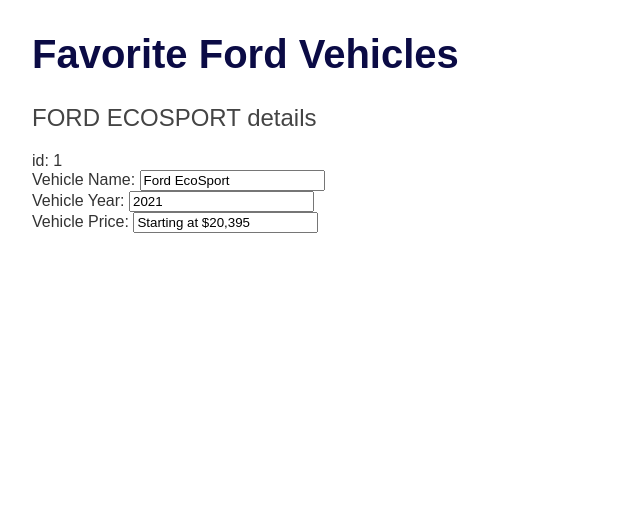
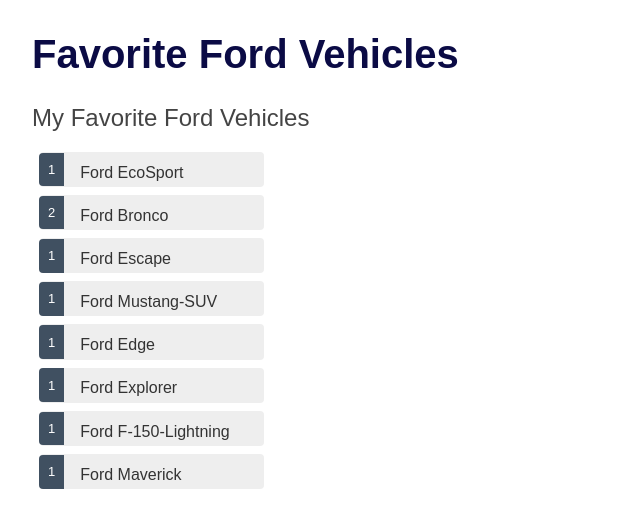
Before and after one commit to Daysired/angular-favorite-ford-vehicles, an Angular app: page /vehicles in a window 1280 px wide. Shown: the top 528 px of the page, without its empty margins (0-640 px from the left). Built offline with nearby package versions, Linux system fonts and the light colour scheme.

Commit message:
displayed list of mock vehicles on screen and their details when selected, plus added styles to the list

```diff
--- a/src/app/vehicles/vehicles.component.html
+++ b/src/app/vehicles/vehicles.component.html
@@ -1,15 +1,28 @@
-<h2>{{vehicle.name | uppercase}} details</h2>
-<div><span>id: </span>{{vehicle.id}}</div>
+<h2>My Favorite Ford Vehicles</h2>
+<ul class="vehicles">
+  <li *ngFor="let vehicle of vehicles"
+      [class.selected]="vehicle === selectedVehicle"
+      (click)="onSelect(vehicle)">
+    <span class="badge">{{vehicle.id}}</span> {{vehicle.name}}
+  </li>
+</ul>
+
+<div *ngIf="selectedVehicle">
+
+<h2>{{selectedVehicle.name | uppercase}} Details</h2>
+<div><span>id: </span>{{selectedVehicle.id}}</div>
 
 <div>
-  <label for="name">Vehicle Name: </label>
-  <input id="name" [(ngModel)]="vehicle.name" placeholder="name">
+  <label for="vehicle-name">Vehicle Name: </label>
+  <input id="vehicle-name" [(ngModel)]="selectedVehicle.name" placeholder="name">
 </div>
 <div>
   <label for="year">Vehicle Year: </label>
-  <input id="year" [(ngModel)]="vehicle.year" placeholder="year">
+  <input id="year" [(ngModel)]="selectedVehicle.year" placeholder="year">
 </div>
 <div>
   <label for="price">Vehicle Price: </label>
-  <input id="price" [(ngModel)]="vehicle.price" placeholder="price">
+  <input id="price" [(ngModel)]="selectedVehicle.price" placeholder="price">
 </div>
+
+</div>
--- a/src/app/vehicles/vehicles.component.scss
+++ b/src/app/vehicles/vehicles.component.scss
@@ -0,0 +1,51 @@
+.vehicles {
+  margin: 0 0 2em 0;
+  list-style-type: none;
+  padding: 0;
+  width: 15em;
+}
+.vehicles li {
+  cursor: pointer;
+  position: relative;
+  left: 0;
+  background-color: #EEE;
+  margin: .5em;
+  padding: .3em 0;
+  height: 1.6em;
+  border-radius: 4px;
+}
+.vehicles li:hover {
+  color: #2c3a41;
+  background-color: #e6e6e6;
+  left: .1em;
+}
+.vehicles li.selected {
+  background-color: black;
+  color: white;
+}
+.vehicles li.selected:hover {
+  background-color: #505050;
+  color: white;
+}
+.vehicles li.selected:active {
+  background-color: black;
+  color: white;
+}
+.vehicles .badge {
+  display: inline-block;
+  font-size: small;
+  color: white;
+  padding: 0.8em 0.7em 0 0.7em;
+  background-color:#405061;
+  line-height: 1em;
+  position: relative;
+  left: -1px;
+  top: -4px;
+  height: 1.8em;
+  margin-right: .8em;
+  border-radius: 4px 0 0 4px;
+}
+
+input {
+  padding: .5rem;
+}
--- a/src/app/vehicles/vehicles.component.ts
+++ b/src/app/vehicles/vehicles.component.ts
@@ -1,5 +1,6 @@
 import { Component, OnInit } from '@angular/core';
 import { Vehicle } from '../vehicle';
+import { VEHICLES } from '../mock-vehicles';
 
 @Component({
   selector: 'app-vehicles',
@@ -7,16 +8,16 @@
   styleUrls: ['./vehicles.component.scss']
 })
 export class VehiclesComponent implements OnInit {
-vehicle: Vehicle = {
-id: 1,
-name: 'Ford EcoSport',
-year: 2021,
-price: 'Starting at $20,395'
-};
+vehicles = VEHICLES;
+selectedVehicle?: Vehicle;
+
 
   constructor() { }
 
   ngOnInit(): void {
   }
 
+  onSelect(vehicle: Vehicle): void {
+  this.selectedVehicle = vehicle;}
+
 }
```
